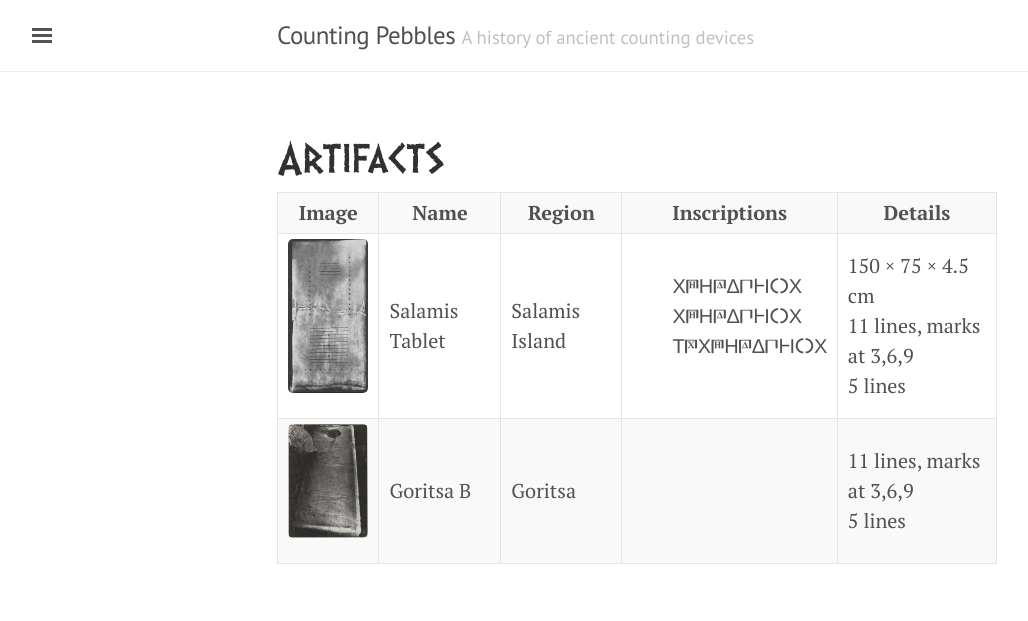
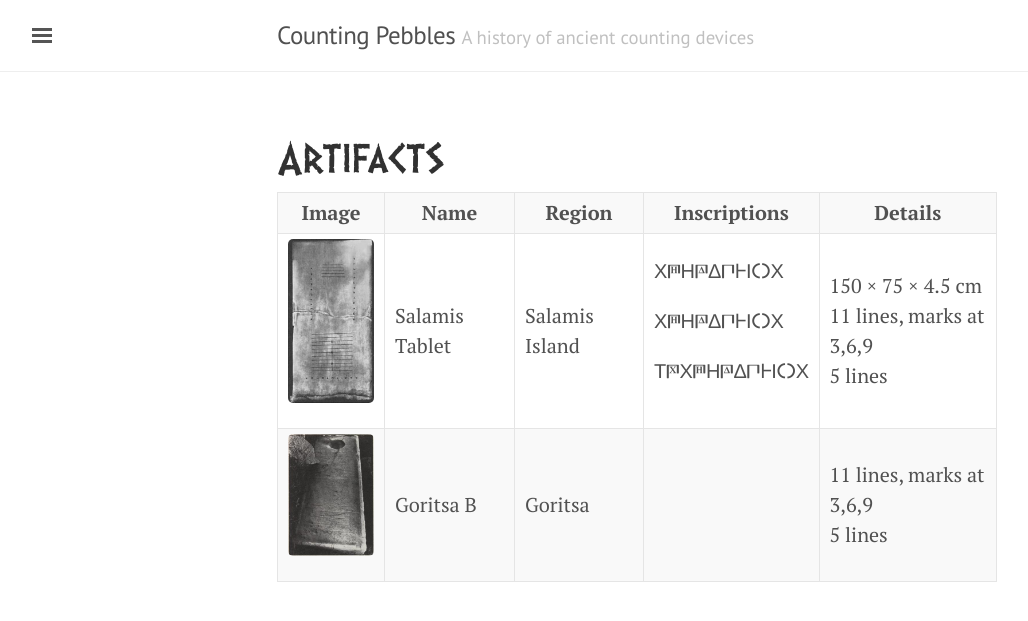
Before and after one commit to jtb/counting-pebbles, a Jekyll site: the page built from artifacts.md, in a window 1280 px wide. Shown: the top 621 px of the page, without its empty margins (3-1031 px from the left). Built offline with Jekyll 4.4.1, drawn with Linux system fonts in a browser that asks for light colours; some web fonts are replaced.

Commit message:
remove ul

```diff
--- a/artifacts.md
+++ b/artifacts.md
@@ -21,11 +21,9 @@ title: Artifacts
       <td>{{artifact.name}}</td>
       <td>{{artifact.region}}</td>
       <td>
-        <ul style="list-style: none;">
 {% for inscript in artifact.inscriptions %}
-          <li class="gfs">{{inscript}}</li>
+        <p class="gfs">{{inscript}}</p>
 {% endfor %}
-        </ul>
       </td>
       <td>{{artifact.details}}</td>
     </tr>
```
